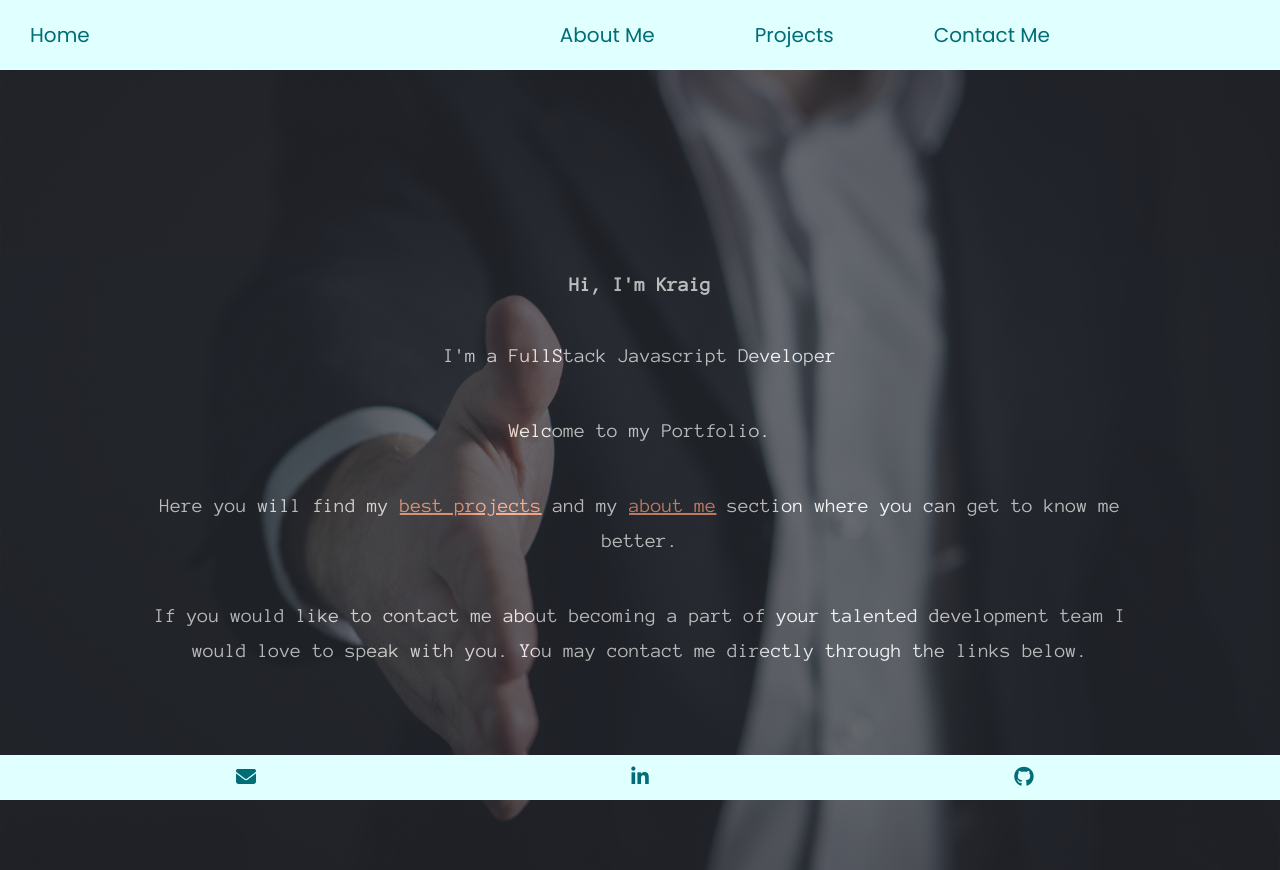
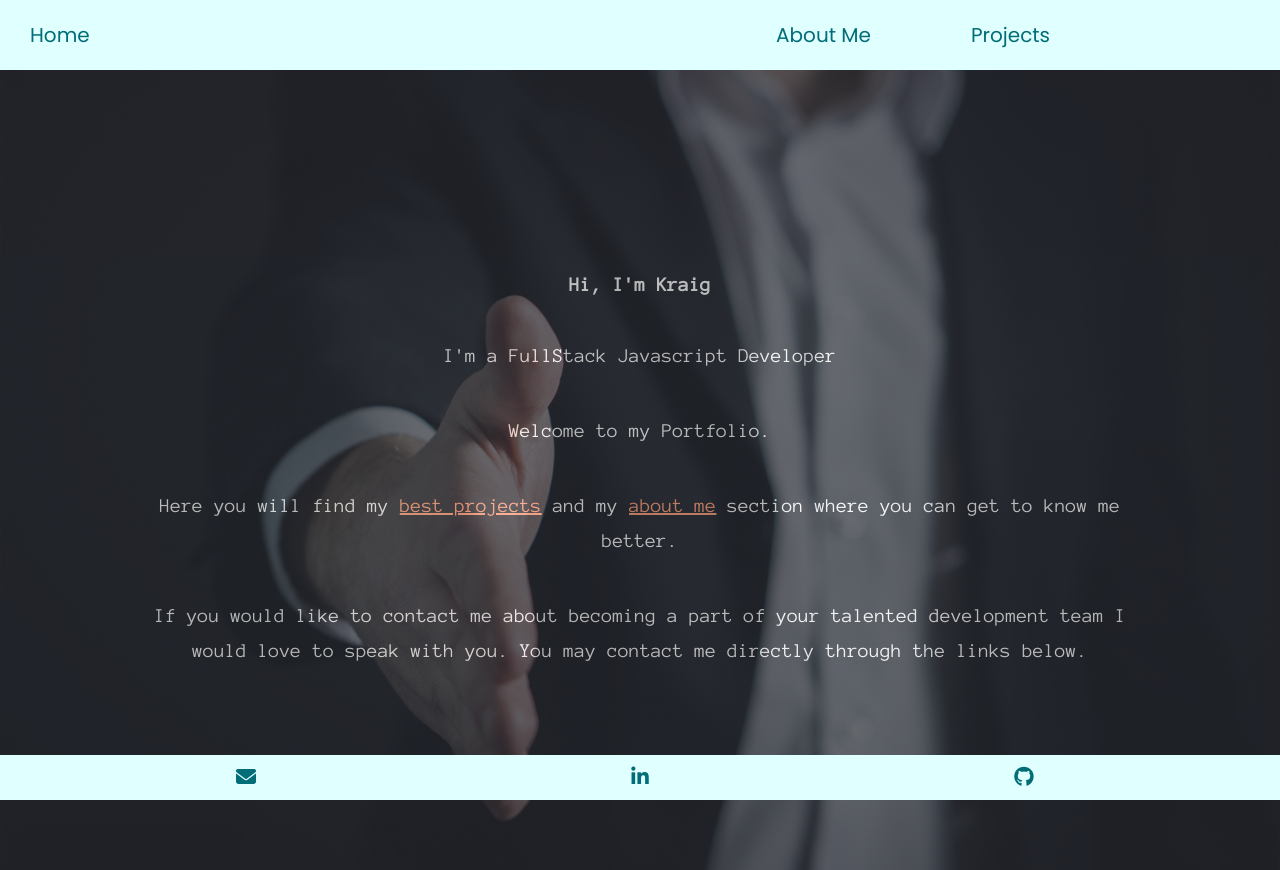
Before and after one commit to kraigwilliams/final-portfolio, a React (Create React App) app: page / in a window 1280 px wide. Built offline with nearby package versions, Linux system fonts and the light colour scheme.

Commit message:
edit nav

```diff
--- a/src/components/Nav/Nav.js
+++ b/src/components/Nav/Nav.js
@@ -15,12 +15,7 @@ class Nav extends Component {
           <li>
             <Link to="/projects">Projects</Link>
           </li>
-          <li>
-            <a href="mailto:williamskrg@live.com ">
 
-              Contact Me
-            </a>
-          </li>
         </ul>
       </nav>
     );
```
